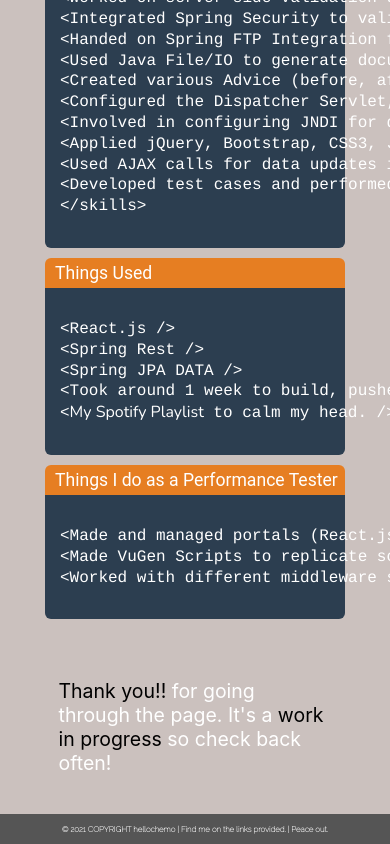
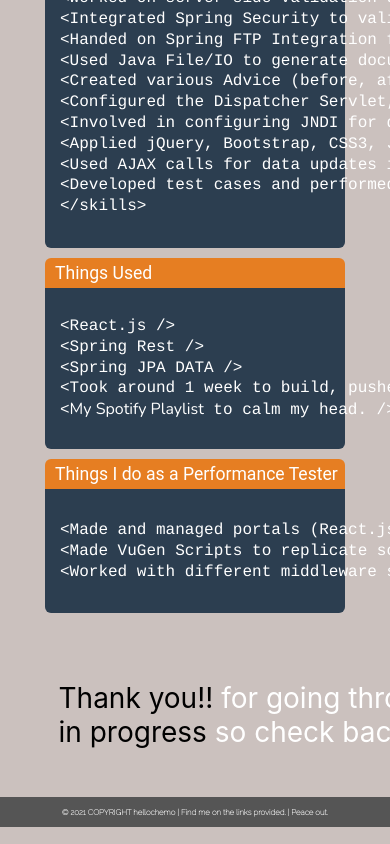
Before and after one commit to maybeswapnil/Portfolio, a React (Create React App) app: page / in a window 390 px wide. Shown: the part 1358-2202 px from the top of the page. Built offline with nearby package versions, Linux system fonts and the light colour scheme; a web font is replaced by a local one.

Commit message:
to the side

```diff
--- a/src/App.css
+++ b/src/App.css
@@ -306,6 +306,8 @@ input[type=submit] {
 #image  { display:none; }
 
 
+
+
 @import url(https://fonts.googleapis.com/css?family=Roboto:500);
 
 #codebox {
@@ -363,6 +365,10 @@ code {
 
 /*for phone*/
 @media screen and (max-width: 1080px) {
+
+  #widthofp {
+    max-width: 300px;
+  }
 
   #widthapp {
     padding-top: 0px;
--- a/src/App.js
+++ b/src/App.js
@@ -79,7 +79,7 @@ class App extends React.Component {
                                 <div class="codeheader" id="codeheader_html">Things Used</div>
                                 <div id="codebox">
                                     <pre><code data-language="html">
-                                    <p>&lt;React.js /&gt;
+                                    <div id="widthofp">&lt;React.js /&gt;
                                       <br />
                                     &lt;Spring Rest /&gt;
                                     <br />
@@ -88,7 +88,7 @@ class App extends React.Component {
                                     &lt;Took around 1 week to build, pushed some updates on weekends. /&gt;
                                     <br />
                                     &lt;<a style={{color: 'white'}} href = "https://open.spotify.com/playlist/35579dVKvh2Cue5lyXAJso">My Spotify Playlist</a> to calm my head. /&gt;
-                                    </p>
+                                    </div>
                                     </code></pre>
                                 </div>
                         </div>
@@ -109,8 +109,8 @@ class App extends React.Component {
           <br />
 
           <div id="mot">
-              <p id="mainDes"><span>Thank you!!</span> for going through the page. It's a <span>work in progress</span> so check back often!</p>
-              <p id="mainDes" className="work"></p>
+              <p id="mainDes2"><span>Thank you!!</span> for going through the page. It's a <span>work in progress</span> so check back often!</p>
+              <p id="mainDes2" className="work"></p>
           </div>
           <br />
           <div id="footer">
--- a/src/Phone.js
+++ b/src/Phone.js
@@ -19,7 +19,8 @@ class Phone extends React.Component {
                         <div ng-app="MyApp" ng-controller="AppCtrl" id="widthapp">
                                 <div class="codeheader" id="codeheader_html">BackEnd Portfolio (Spring)</div>
                                 <div id="codebox">
-                                    <pre><code data-language="html">
+                                    <pre><code data-language="html" id="lolp">
+                                        <div id="lolp">
                                     <p>&lt;skills&gt;<br/>
                                         &lt;Involved in various phases of Software Development Life Cycle using Agile Methodology and followed Scrum sessions. /&gt;
                                             <br/>
@@ -53,6 +54,7 @@ class Phone extends React.Component {
                                             <br />
                                             &lt;/skills&gt;
                                     </p>
+                                    </div>
                                     </code></pre>
                                 </div>
                         </div>
--- a/src/index.css
+++ b/src/index.css
@@ -145,11 +145,18 @@ nav {
 }
 
 #mainDes {
-  text-align: center;
+  text-align: left;
   color: white;
   font-size: 1.4vw;
 }
+#mainDes2 {
+  text-align: left;
+  margin-left: auto;
+  margin-right: auto;
 
+  color: white;
+  font-size: 1.4vw;
+}
 #mainDes2 {
   color: white;
   font-size: 28px;
```
